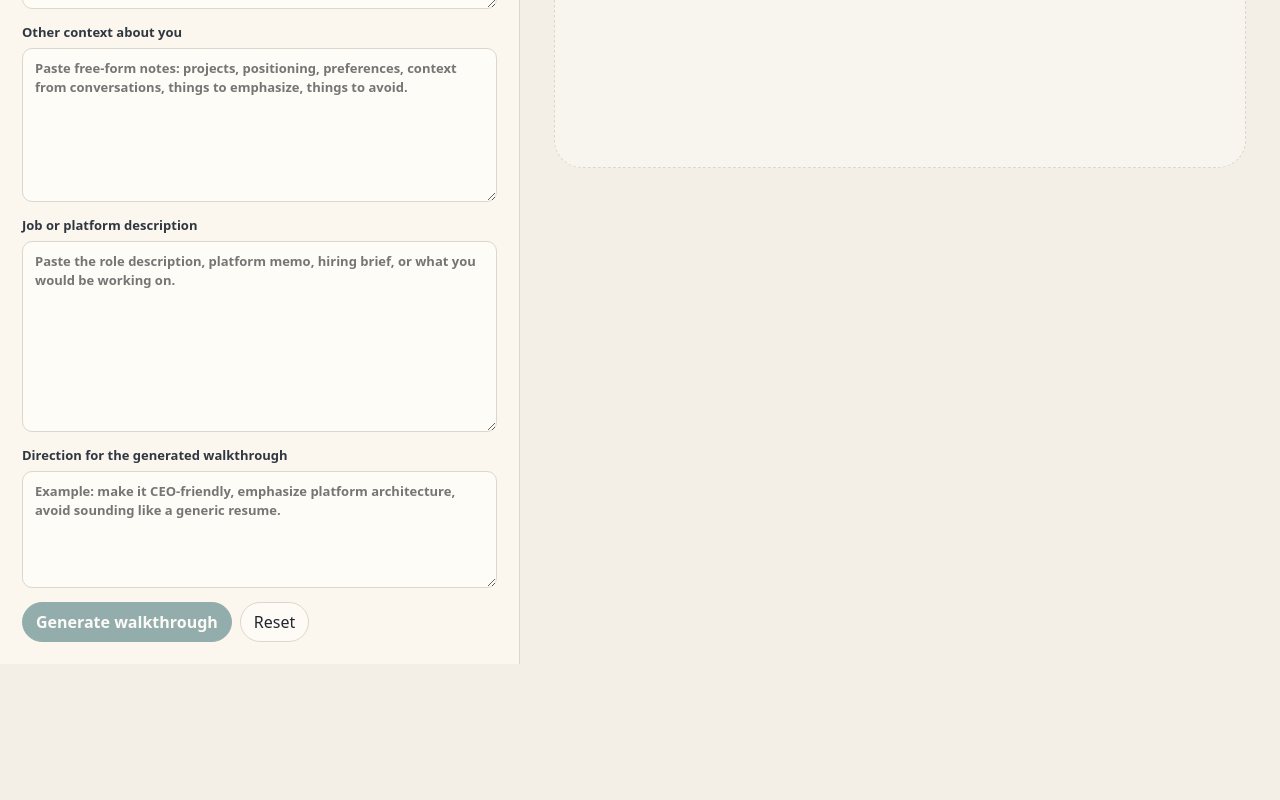
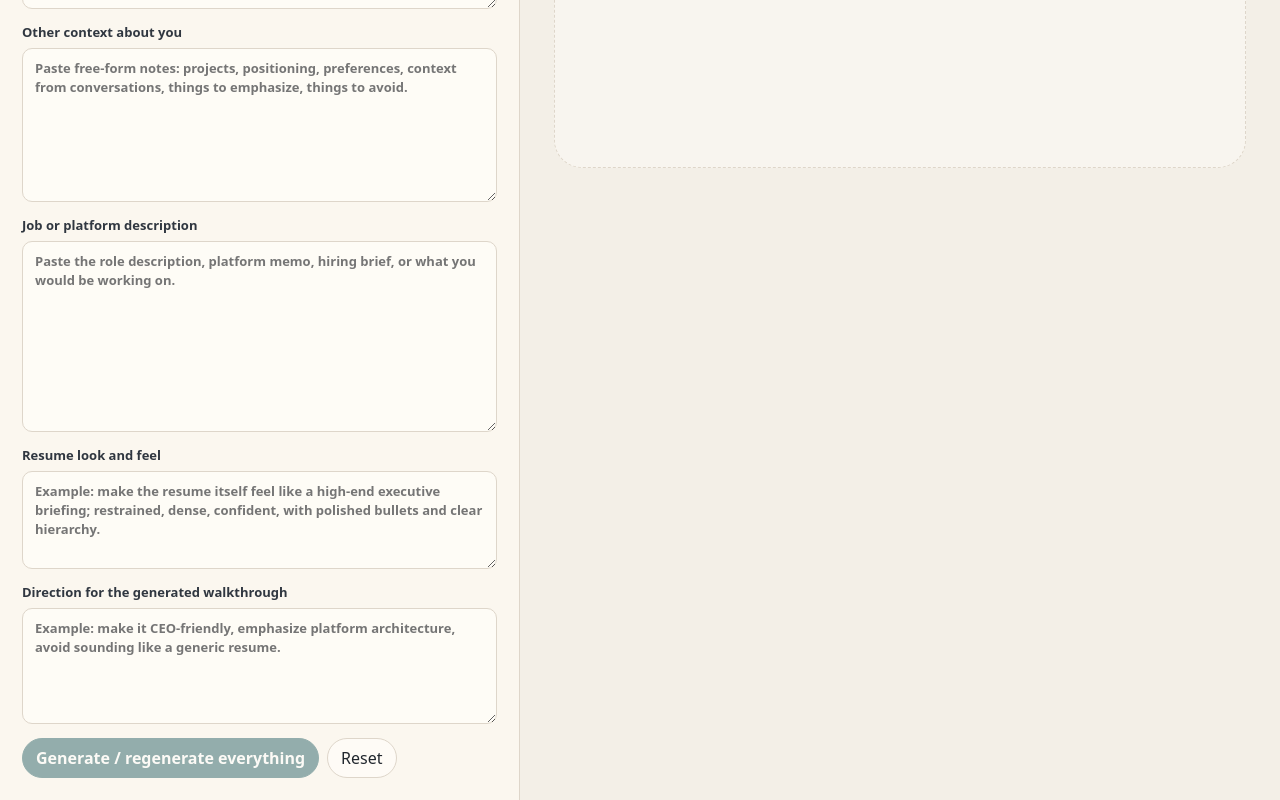
Before and after one commit to dumbfounder/resume-walkthrough-builder, a React (Vite) app: page / in a window 1280 px wide. Shown: the part 615-1415 px from the top of the page. Before the commit the page ends 1279 px from the top, so only its background shows below. Built offline with nearby package versions, Linux system fonts and the light colour scheme.

Commit message:
Add full regeneration style controls

```diff
--- a/src/App.tsx
+++ b/src/App.tsx
@@ -11,6 +11,7 @@ const emptyInputs: StudioInputs = {
   aboutText: "",
   targetText: "",
   guidanceText: "",
+  resumeStyleDirection: "",
   verbosity: "balanced",
   resumePolish: "executive rewrite"
 };
@@ -56,7 +57,7 @@ export default function App() {
 
   async function handleGenerate() {
     if (!canGenerate || state.isGenerating) return;
-    setState((current) => ({ ...current, isGenerating: true, error: "", status: "Generating a polished overlay walkthrough..." }));
+    setState((current) => ({ ...current, isGenerating: true, error: "", status: "Regenerating the polished resume and overlay walkthrough..." }));
     try {
       const walkthrough = await generateOverlayWalkthrough({
         provider: state.provider,
@@ -70,14 +71,14 @@ export default function App() {
         selectedStepId: walkthrough.steps[0]?.id ?? null,
         selectedMode: "edit",
         isGenerating: false,
-        status: "Walkthrough generated. Edit the steps until every overlay feels right."
+        status: "Everything regenerated. Edit the resume and steps until the artifact feels right."
       }));
     } catch (error) {
       setState((current) => ({
         ...current,
         isGenerating: false,
-        error: error instanceof Error ? error.message : "Could not generate walkthrough.",
-        status: "Generation stopped."
+        error: error instanceof Error ? error.message : "Could not regenerate the resume and walkthrough.",
+        status: "Full regeneration stopped."
       }));
     }
   }
@@ -265,6 +266,11 @@ export default function App() {
               onSelectStep={(id) => setState((current) => ({ ...current, selectedStepId: id }))}
               onWalkthroughChange={updateWalkthrough}
               onStepChange={updateStep}
+              inputs={state.inputs}
+              canRegenerate={Boolean(canGenerate)}
+              isGenerating={state.isGenerating}
+              onInputChange={updateInputs}
+              onRegenerateAll={handleGenerate}
               onMove={moveStep}
               onAdd={addStep}
               onRemove={removeStep}
@@ -397,6 +403,15 @@ function ComposePanel({
         />
       </label>
       <label>
+        Resume look and feel
+        <textarea
+          value={state.inputs.resumeStyleDirection}
+          onChange={(event) => onInputChange({ resumeStyleDirection: event.target.value })}
+          rows={4}
+          placeholder="Example: make the resume itself feel like a high-end executive briefing; restrained, dense, confident, with polished bullets and clear hierarchy."
+        />
+      </label>
+      <label>
         Direction for the generated walkthrough
         <textarea
           value={state.inputs.guidanceText}
@@ -407,7 +422,7 @@ function ComposePanel({
       </label>
       <div className="action-row">
         <button type="button" className="primary" onClick={onGenerate} disabled={!canGenerate || state.isGenerating}>
-          {state.isGenerating ? "Generating..." : "Generate walkthrough"}
+          {state.isGenerating ? "Regenerating everything..." : "Generate / regenerate everything"}
         </button>
         <button type="button" className="quiet" onClick={onReset}>
           Reset
@@ -426,6 +441,11 @@ function EditPanel({
   onSelectStep,
   onWalkthroughChange,
   onStepChange,
+  inputs,
+  canRegenerate,
+  isGenerating,
+  onInputChange,
+  onRegenerateAll,
   onMove,
   onAdd,
   onRemove,
@@ -440,6 +460,11 @@ function EditPanel({
   onSelectStep: (id: string) => void;
   onWalkthroughChange: (patch: Partial<OverlayWalkthroughModel>) => void;
   onStepChange: (patch: Partial<OverlayStep>) => void;
+  inputs: StudioInputs;
+  canRegenerate: boolean;
+  isGenerating: boolean;
+  onInputChange: (patch: Partial<StudioInputs>) => void;
+  onRegenerateAll: () => void;
   onMove: (direction: -1 | 1) => void;
   onAdd: () => void;
   onRemove: () => void;
@@ -468,6 +493,21 @@ function EditPanel({
         ))}
         <button type="button" onClick={onAdd}>
           +
+        </button>
+      </div>
+
+      <div className="regenerate-card">
+        <label>
+          Resume look and feel
+          <textarea
+            value={inputs.resumeStyleDirection}
+            onChange={(event) => onInputChange({ resumeStyleDirection: event.target.value })}
+            rows={4}
+            placeholder="Example: make the resume feel like a crisp executive briefing, dense but elegant, with strong section hierarchy and no startup hype."
+          />
+        </label>
+        <button type="button" className="primary" onClick={onRegenerateAll} disabled={!canRegenerate || isGenerating}>
+          {isGenerating ? "Regenerating everything..." : "Regenerate everything"}
         </button>
       </div>
 
--- a/src/ai/overlayPrompts.ts
+++ b/src/ai/overlayPrompts.ts
@@ -9,6 +9,7 @@ Rules:
 - Do not invent employers, dates, degrees, projects, metrics, technologies, titles, funding, or outcomes.
 - Rework the resume so it looks sharp and reads well, but preserve factual content and source-grounded wording.
 - The polishedResume should be a clean, professional resume layout with concise sections and strong readable bullets.
+- Follow the user's resume look-and-feel direction for structure, density, tone, and visual pacing, while still keeping the exported resume clean and readable.
 - Do not add fake contact info. If contact data is missing, leave the contact line blank.
 - If a fit point is inferred, state it as relevance, not as confirmed experience.
 - Every step must include a direct evidence quote or say "Needs source evidence".
@@ -30,6 +31,7 @@ export function buildWalkthroughInput(inputs: StudioInputs): string {
       freeformBackgroundText: inputs.aboutText,
       targetRoleOrPlatformDescription: inputs.targetText,
       userGuidance: inputs.guidanceText,
+      resumeLookAndFeelDirection: inputs.resumeStyleDirection,
       verbosity: inputs.verbosity,
       resumePolish: inputs.resumePolish,
       requiredExperience: "The exported HTML should walk a reviewer through how the supplied experience fits the supplied role/platform."
@@ -46,6 +48,8 @@ export function buildStepRevisionInput(inputs: StudioInputs, currentModel: unkno
       resumeText: inputs.resumeText,
       freeformBackgroundText: inputs.aboutText,
       targetRoleOrPlatformDescription: inputs.targetText,
+      userGuidance: inputs.guidanceText,
+      resumeLookAndFeelDirection: inputs.resumeStyleDirection,
       verbosity: inputs.verbosity,
       resumePolish: inputs.resumePolish,
       currentWalkthroughModel: currentModel,
--- a/src/styles.css
+++ b/src/styles.css
@@ -258,6 +258,19 @@ label {
   border-top: 1px solid var(--border);
   margin-top: 4px;
   padding-top: 14px;
+}
+
+.regenerate-card {
+  display: grid;
+  gap: 12px;
+  padding: 14px;
+  border: 1px solid rgba(36, 95, 101, .22);
+  border-radius: 16px;
+  background: rgba(224, 238, 236, .42);
+}
+
+.regenerate-card .primary {
+  justify-self: start;
 }
 
 .empty-edit,
--- a/src/types/overlay.ts
+++ b/src/types/overlay.ts
@@ -3,6 +3,7 @@ export interface StudioInputs {
   aboutText: string;
   targetText: string;
   guidanceText: string;
+  resumeStyleDirection: string;
   verbosity: "tight" | "balanced" | "detailed" | "deep";
   resumePolish: "light cleanup" | "executive rewrite" | "technical rewrite";
 }
```
Also changed, not shown: 1 other file (tests, documents, lock files or other folders).
